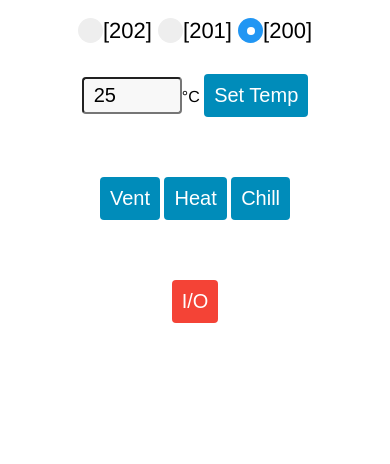
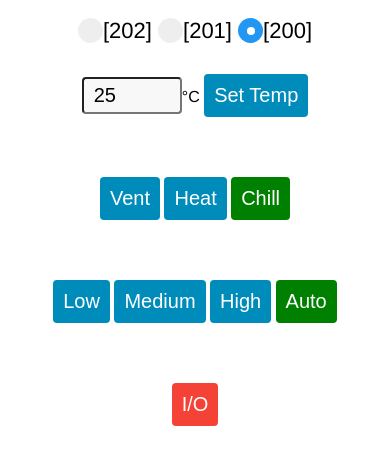
Before and after one commit to semi10/RemoteRemote, a plain HTML site: page data/index.html in a window 390 px wide. Shown: the part 96-560 px from the top of the page. Drawn offline with Linux system fonts and the light colour scheme.

Commit message:
Before JQuery Mobile attempt

```diff
--- a/data/index.html
+++ b/data/index.html
@@ -33,9 +33,16 @@
   </form>
 
 
-  <button action="/submit" class="button" id="modeVentButton">Vent</button>
-  <button action="/submit" class="button" id="modeHeatButton">Heat</button>
-  <button action="/submit" class="button" id="modeChillButton">Chill</button>
+  <button action="/submit" class="button ACCtrlBtn" id="modeVentButton">Vent</button>
+  <button action="/submit" class="button ACCtrlBtn" id="modeHeatButton">Heat</button>
+  <button action="/submit" class="button buttonActive ACCtrlBtn" id="modeChillButton">Chill</button>
+
+  <br>
+
+  <button action="/submit" class="button" id="strengthLowButton">Low</button>
+  <button action="/submit" class="button" id="strengthMediumButton">Medium</button>
+  <button action="/submit" class="button" id="strengthHighButton">High</button>
+  <button action="/submit" class="button buttonActive" id="strengthAutoButton">Auto</button>
 
   <br>
 
--- a/data/style.css
+++ b/data/style.css
@@ -25,6 +25,9 @@ html {
   }
   .button2 {
     background-color: #f44336;
+  }
+  .buttonActive{
+    background-color: green;
   }
 
   .inputBox {
```
